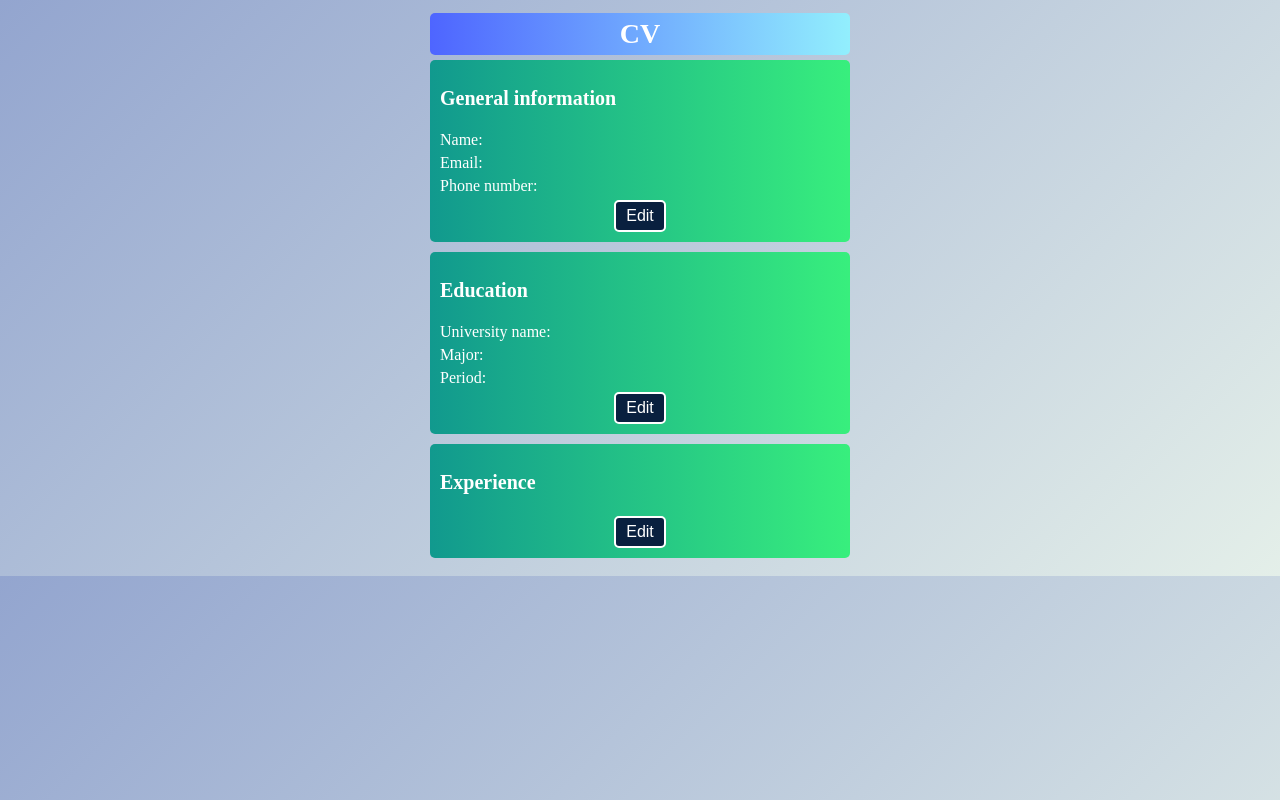
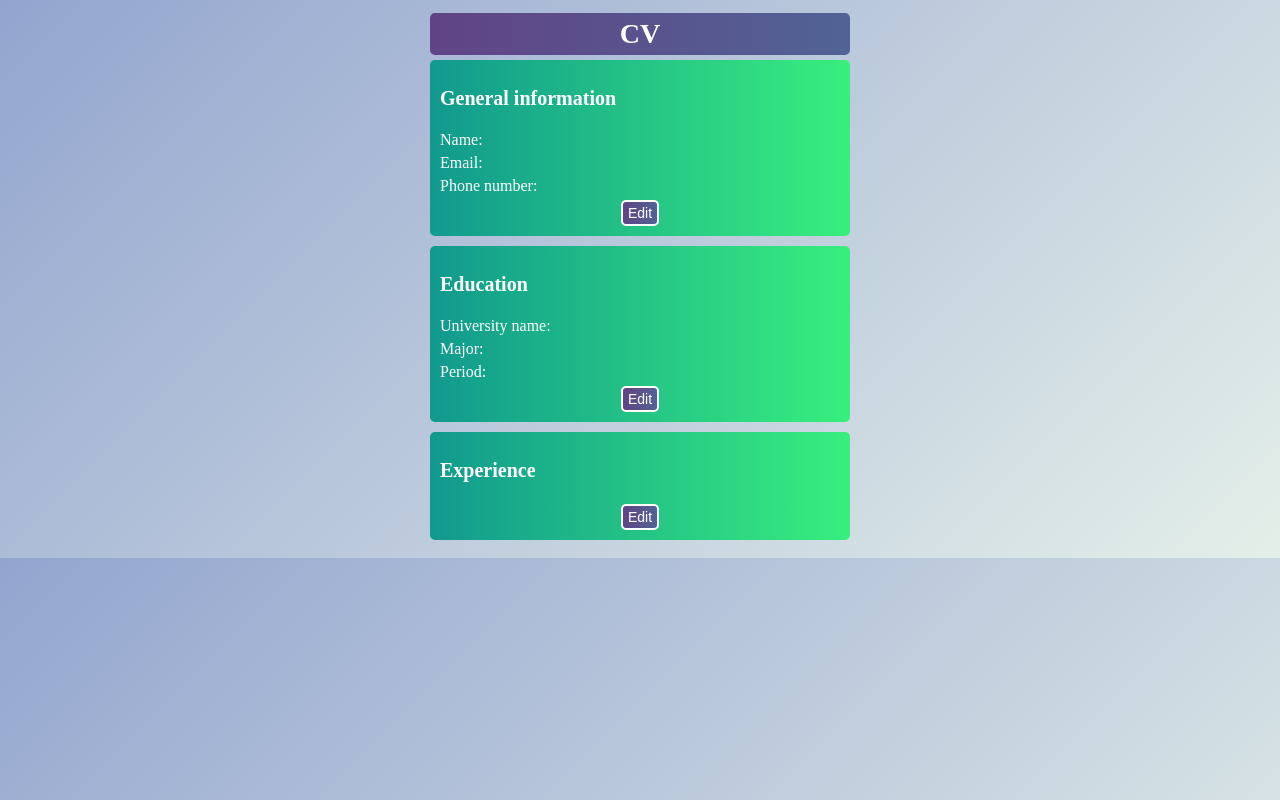
Before and after one commit to Adrian-Koh/odin-cv, a React (Vite) app: page / in a window 1280 px wide. Built offline with nearby package versions, Linux system fonts and the light colour scheme.

Commit message:
Add delete experience button
Also replace h3 instances in info section with p elements

```diff
--- a/src/components/Education.jsx
+++ b/src/components/Education.jsx
@@ -82,9 +82,9 @@ export default function Education({ editActive, toggleEdit }) {
         </>
       ) : (
         <>
-          <h3>University name: {university.name}</h3>
-          <h3>Major: {university.major}</h3>
-          <h3>
+          <p className="info">University name: {university.name}</p>
+          <p className="info">Major: {university.major}</p>
+          <p className="info">
             Period:
             {university.from && university.to
               ? " " +
@@ -92,7 +92,7 @@ export default function Education({ editActive, toggleEdit }) {
                 " - " +
                 format(getDateObject(university.to), "dd MMM yyyy")
               : ""}
-          </h3>
+          </p>
           <button onClick={toggleEdit}>Edit</button>
         </>
       )}
--- a/src/components/ExperienceList.jsx
+++ b/src/components/ExperienceList.jsx
@@ -77,6 +77,13 @@ export default function ExperienceList({ editActive, toggleEdit }) {
     );
   }
 
+  function deleteExperience(id) {
+    let newExperiences = experiences.filter(
+      (experience) => experience.id !== id
+    );
+    setExperiences(newExperiences);
+  }
+
   return (
     <section>
       <h2>Experience</h2>
@@ -133,11 +140,13 @@ export default function ExperienceList({ editActive, toggleEdit }) {
       ) : (
         <>
           {experiences.map((experience) => (
+            <>
+              <div className="experience-container">
                 <div className="experience">
-              <h3>Company: {experience.company}</h3>
-              <h3>Position: {experience.position}</h3>
-              <h3>Responsibilities: {experience.duties}</h3>
-              <h3>
+                  <p className="info">Company: {experience.company}</p>
+                  <p className="info">Position: {experience.position}</p>
+                  <p className="info">Responsibilities: {experience.duties}</p>
+                  <p className="info">
                     Period:
                     {experience.from && experience.to
                       ? " " +
@@ -145,8 +154,17 @@ export default function ExperienceList({ editActive, toggleEdit }) {
                         " - " +
                         format(getDateObject(experience.to), "dd MMM yyyy")
                       : ""}
-              </h3>
+                  </p>
                 </div>
+                <button
+                  class="delete-exp"
+                  onClick={() => deleteExperience(experience.id)}
+                >
+                  Delete
+                </button>
+              </div>
+              <hr></hr>
+            </>
           ))}
           <button onClick={toggleEdit}>Edit</button>
         </>
--- a/src/components/General.jsx
+++ b/src/components/General.jsx
@@ -36,9 +36,9 @@ export default function General({ editActive, toggleEdit }) {
         </>
       ) : (
         <>
-          <h3>Name: {info.name}</h3>
-          <h3>Email: {info.email}</h3>
-          <h3>Phone number: {info.phone}</h3>
+          <p className="info">Name: {info.name}</p>
+          <p className="info">Email: {info.email}</p>
+          <p className="info">Phone number: {info.phone}</p>
           <button onClick={toggleEdit}>Edit</button>
         </>
       )}
--- a/src/styles/CV.css
+++ b/src/styles/CV.css
@@ -7,7 +7,7 @@ body {
 h1 {
     font-size: 28px;
     text-align: center;
-    background: linear-gradient(to right, #4E65FF, #92EFFD);
+    background: var(--input-bg);
     color: white;
     padding: 5px;
     border-radius: 5px;
--- a/src/styles/section.css
+++ b/src/styles/section.css
@@ -1,6 +1,7 @@
 :root  {
     --blue: #11998E;
     --green: #38EF7D;
+    --input-bg: linear-gradient(to right, #614385, #516395);
 }
 
 h2 {
@@ -8,10 +9,11 @@ h2 {
     font-size: 20px;
 }
 
-h3, label {
+.info, label {
     font-weight: 300;
     font-size: 16px;
     margin: 0;
+
 }
 
 section {
@@ -31,14 +33,14 @@ button {
     color: white;
     border: solid 2px white;
     border-radius: 5px;
-    font-size: 16px;
-    background-color: #09203F;
+    font-size: 14px;
+    background: var(--input-bg);
     align-self: center;
-    padding: 5px 10px;
+    padding: 3px 5px;
 }
 
 input, textarea {
-    background-color: #4E65FF;
+    background: var(--input-bg);
     color: white;
     border: solid 2px white;
     border-radius: 3px;
@@ -55,3 +57,22 @@ input[type="text"], textarea {
     margin-bottom: 10px;
     gap: 5px;
 }
+
+.experience-container {
+    display: flex;
+}
+
+.experience-container > .experience {
+    width: calc(100% - 60px);
+}
+
+.delete-exp {
+    width: 60px;
+    align-self: first baseline;
+}
+
+hr {
+    height: 3px;
+    background-color: #92EFFD;
+    width: 100%;
+}
```
Lines whose indentation alone changed are shown as unchanged.
